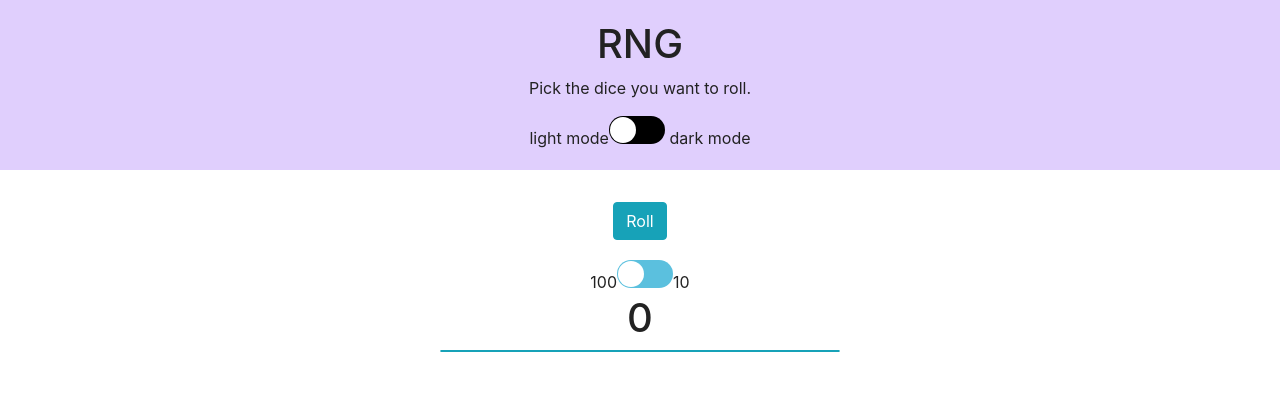
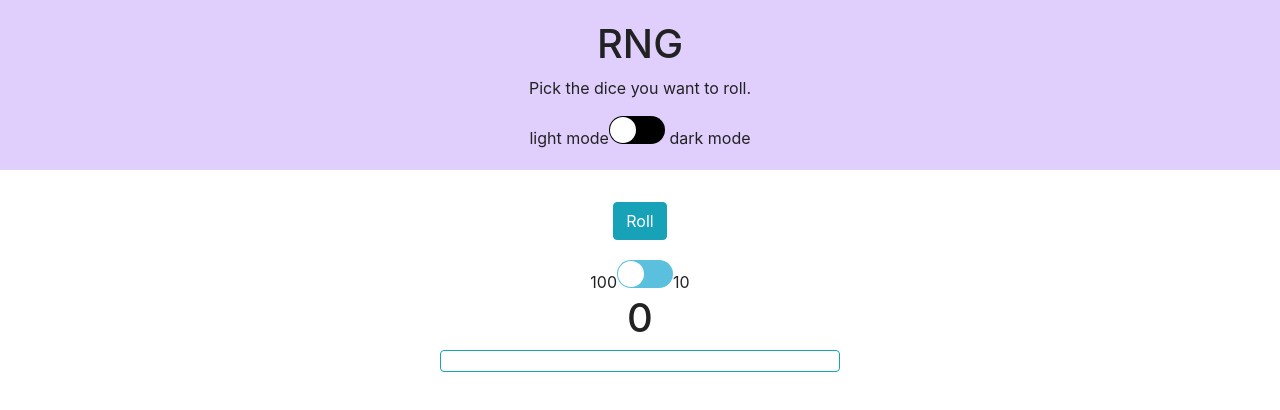
Before and after one commit to nmegrant/random_number_generator, a React (Create React App) app: page / in a window 1280 px wide. Shown: the top 410 px of the page. Built offline with nearby package versions, Linux system fonts and the light colour scheme.

Commit message:
Clean code - card component

```diff
--- a/src/App.js
+++ b/src/App.js
@@ -1,7 +1,7 @@
 import React, { useState } from "react";
 import "./App.css";
 import MyTitleBar from "./Components/MyTitleBar";
-import HistoryCard from "./Components/HistoryCard/HistoryCard";
+import HistoryCard from "./Components/HistoryCard";
 
 import Button from "react-bootstrap/Button";
 import Container from "react-bootstrap/Container";
--- a/src/Components/HistoryCard/HistoryCard.js
+++ b/src/Components/HistoryCard.js
@@ -1,6 +1,5 @@
 import React from "react";
 import Card from "react-bootstrap/Card";
-import "./HistoryCard.css";
 
 export default function HistoryCard(props) {
   return (
@@ -10,10 +9,17 @@ export default function HistoryCard(props) {
       style={{
         background: props.mode.background,
         color: props.mode.color,
+        flexDirection: "row",
+        justifyContent: "center",
+        width: "400px",
+        flexWrap: "wrap",
+        padding: "10px",
       }}
     >
       {props.history.map((roll, index) => (
-        <p key={index}>{roll}, </p>
+        <p key={index} style={{ padding: "5px" }}>
+          {roll},{" "}
+        </p>
       ))}
     </Card>
   );
--- a/src/Components/HistoryCard/HistoryCard.css
+++ /dev/null
@@ -1,6 +0,0 @@
-.myCard {
-  flex-direction: row;
-  justify-content: center;
-  width: 400px;
-  flex-wrap: wrap;
-}
```
Also changed, not shown: src/App.css (+0 -7 lines).
